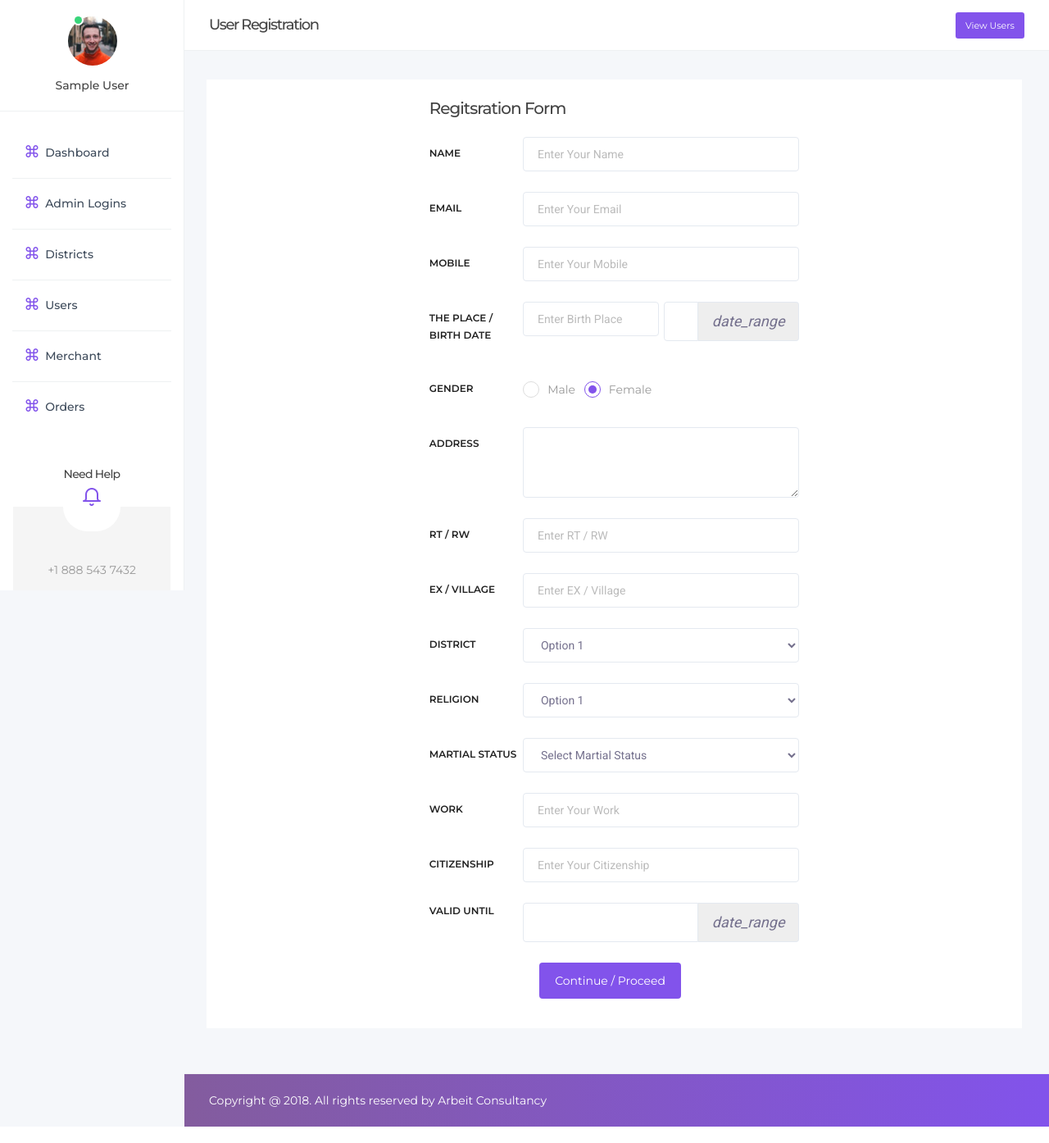
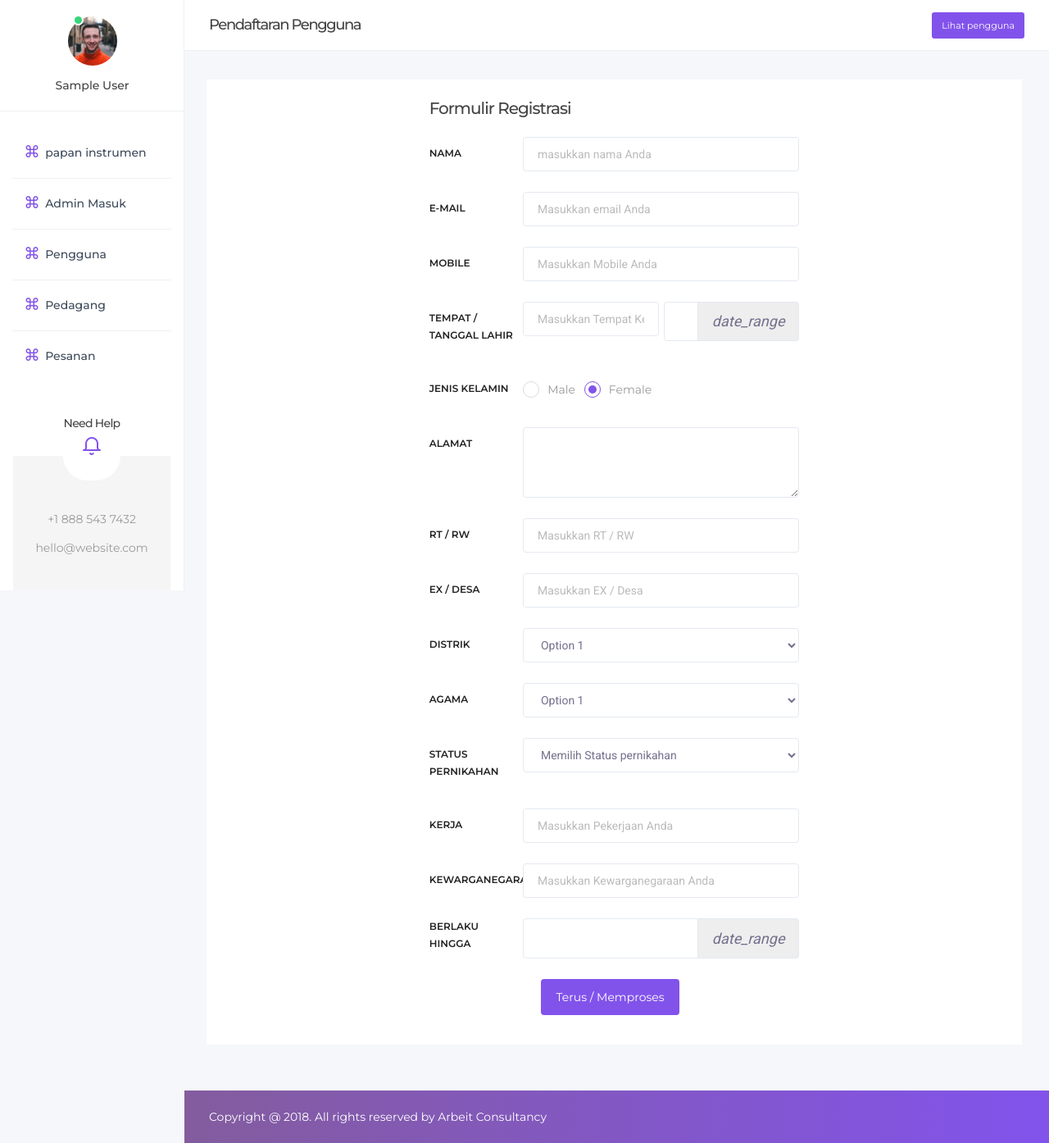
Before and after one commit to Srinivaslancius/money_transfer, a PHP site: page /indonesia_project/user.php in a window 1280 px wide. Shown: the part 80-1474 px from the top of the page at 82% size. Run offline with PHP 8.4, Linux system fonts and the light colour scheme; the visitor is signed in with stand-in values (Sample User, id 1); data that the repository does not hold is empty; some libraries are stand-ins or nearby versions; some web fonts are replaced.

Commit message:
admin changes by phani

```diff
--- a/manage_webmaster/side_menu.php
+++ b/manage_webmaster/side_menu.php
@@ -15,12 +15,11 @@
             <!-- Sidebar Menu -->
             <nav class="sidebar-nav">
                 <ul class="nav in side-menu">
-                    <li class="current-page"><a href="dashboard.php"><i class="list-icon feather feather-command"></i> <span class="hide-menu">Dashboard</span></a></li>
-                    <li><a href=""><i class="list-icon feather feather-command"></i> <span class="hide-menu">Admin Logins</span></a></li>
-                    <li><a href="view_districts.php"><i class="list-icon feather feather-command"></i> <span class="hide-menu">Districts</span></a></li>
-                    <li><a href="user.php"><i class="list-icon feather feather-command"></i> <span class="hide-menu">Users</span></a></li>
-                    <li><a href=""><i class="list-icon feather feather-command"></i> <span class="hide-menu">Merchant</span></a></li>
-                    <li><a href=""><i class="list-icon feather feather-command"></i> <span class="hide-menu">Orders</span></a></li>
+                    <li class="current-page"><a href="#"><i class="list-icon feather feather-command"></i> <span class="hide-menu">papan instrumen</span></a></li>
+                    <li><a href=""><i class="list-icon feather feather-command"></i> <span class="hide-menu">Admin Masuk</span></a></li>
+                    <li><a href=""><i class="list-icon feather feather-command"></i> <span class="hide-menu">Pengguna</span></a></li>
+                    <li><a href=""><i class="list-icon feather feather-command"></i> <span class="hide-menu">Pedagang</span></a></li>
+                    <li><a href=""><i class="list-icon feather feather-command"></i> <span class="hide-menu">Pesanan</span></a></li>
 
 
                 </ul>
--- a/manage_webmaster/user.php
+++ b/manage_webmaster/user.php
@@ -49,13 +49,13 @@
             <!-- Page Title Area -->
             <div class="row page-title clearfix">
                 <div class="page-title-left">
-                    <h6 class="page-title-heading mr-0 mr-r-5">User Registration</h6>
+                    <h6 class="page-title-heading mr-0 mr-r-5">Pendaftaran Pengguna</h6>
 
                 </div>
                 <!-- /.page-title-left -->
                 <div class="page-title-right d-none d-sm-inline-flex">
 
-                    <div class="d-none d-md-inline-flex justify-center align-items-center"><a href="view_users.php" class="btn btn-color-scheme btn-sm fs-11 fw-400 mr-l-40 pd-lr-10 mr-l-0-rtl mr-r-40-rtl hidden-xs hidden-sm ripple">View Users</a>
+                    <div class="d-none d-md-inline-flex justify-center align-items-center"><a href="view_users.php" class="btn btn-color-scheme btn-sm fs-11 fw-400 mr-l-40 pd-lr-10 mr-l-0-rtl mr-r-40-rtl hidden-xs hidden-sm ripple">Lihat pengguna</a>
                     </div>
                 </div>
                 <!-- /.page-title-right -->
@@ -70,33 +70,33 @@
                     <div class="col-md-6 widget-holder">
                         <div>
                             <div class="widget-body clearfix">
-                                <h5 class="box-title mr-b-0">Regitsration Form</h5>
+                                <h5 class="box-title mr-b-0">Formulir Registrasi</h5>
                                 <p class="text-muted"></p>
                                 <form method="post" action="Verification.php">
                                     <div class="form-group row">
-                                        <label class="col-md-3 col-form-label" for="l0">Name</label>
+                                        <label class="col-md-3 col-form-label" for="l0">Nama</label>
                                         <div class="col-md-9">
-                                            <input class="form-control" id="l0" placeholder="Enter Your Name" type="text" required name="name">
+                                            <input class="form-control" id="l0" placeholder="masukkan nama Anda" type="text" required name="name">
                                         </div>
                                     </div>
                                     <div class="form-group row">
-                                        <label class="col-md-3 col-form-label" for="l0">Email</label>
+                                        <label class="col-md-3 col-form-label" for="l0">E-mail</label>
                                         <div class="col-md-9">
-                                            <input class="form-control" id="l0" placeholder="Enter Your Email" type="email" required name="user_email">
+                                            <input class="form-control" id="l0" placeholder="Masukkan email Anda" type="email" required name="user_email">
                                         </div>
                                     </div>
                                     <div class="form-group row">
                                         <label class="col-md-3 col-form-label" for="l0">Mobile</label>
                                         <div class="col-md-9">
-                                            <input class="form-control valid_mobile_num" id="l0" maxlength="10" placeholder="Enter Your Mobile" type="text" required name="user_mobile">
+                                            <input class="form-control valid_mobile_num" id="l0" maxlength="10" placeholder="Masukkan Mobile Anda" type="text" required name="user_mobile">
                                         </div>
                                     </div>
                                     <div class="form-group row">
-                                        <label class="col-md-3 col-form-label" for="l0">The Place / Birth Date</label>
+                                        <label class="col-md-3 col-form-label" for="l0">Tempat / Tanggal lahir</label>
                                         <div class="col-md-9">
                                             <div class="row">
                                                 <div class="col-md-6">
-                                                    <input class="form-control" id="l0" placeholder="Enter Birth Place" type="text" name="birth_place" required>
+                                                    <input class="form-control" id="l0" placeholder="Masukkan Tempat Kelahiran" type="text" name="birth_place" required>
                                                 </div>
                                                 <div class="col-md-6 input-group">
                                                     <input type="text" class="form-control datepicker" data-plugin-options='{"autoclose": true,dateFormat: yyyy-mm-dd}' name="dob" required> <span class="input-group-addon"><i class="list-icon material-icons">date_range</i></span>
@@ -105,7 +105,7 @@
                                         </div>
                                     </div>
                                     <div class="form-group row">
-                                        <label class="col-md-3 col-form-label" for="l0">Gender</label>
+                                        <label class="col-md-3 col-form-label" for="l0">Jenis kelamin</label>
                                         <div class="col-md-9">
                                             <div class="radiobox">
                                                 <label>
@@ -118,27 +118,27 @@
                                         </div>
                                     </div>
                                     <div class="form-group row">
-                                        <label class="col-md-3 col-form-label" for="l0">Address</label>
+                                        <label class="col-md-3 col-form-label" for="l0">Alamat</label>
                                         <div class="col-md-9">
-                                            <textarea class="form-control" id="l15" rows="3" name="address" required></textarea>
+                                            <textarea class="form-control" id="l15" rows="3" name="masukkan alamat anda" required></textarea>
                                         </div>
                                     </div>
                                     <div class="form-group row">
                                         <label class="col-md-3 col-form-label" for="l0">RT / RW</label>
                                         <div class="col-md-9">
-                                            <input class="form-control" id="l0" placeholder="Enter RT / RW" type="text" required name="rt/rw">
+                                            <input class="form-control" id="l0" placeholder="Masukkan RT / RW" type="text" required name="rt/rw">
                                         </div>
                                     </div>
                                     <div class="form-group row">
-                                        <label class="col-md-3 col-form-label" for="l0">EX / Village</label>
+                                        <label class="col-md-3 col-form-label" for="l0">EX / Desa</label>
                                         <div class="col-md-9">
-                                            <input class="form-control" id="l0" placeholder="Enter EX / Village" type="text" required name="ex/village">
+                                            <input class="form-control" id="l0" placeholder="Masukkan EX / Desa" type="text" required name="ex/village">
                                         </div>
                                     </div>
                                     <div class="form-group row">
-                                        <label class="col-md-3 col-form-label" for="l0">District</label>
+                                        <label class="col-md-3 col-form-label" for="l0">Distrik</label>
                                         <div class="col-md-9">
-                                            <select class="form-control" id="district" name="district" required>
+                                            <select class="form-control" id="district" name="masukkan distrikmu" required>
                                                 <option>Option 1</option>
                                                 <option>Option 2</option>
                                                 <option>Option 3</option>
@@ -148,7 +148,7 @@
                                         </div>
                                     </div>
                                     <div class="form-group row">
-                                        <label class="col-md-3 col-form-label" for="l0">Religion</label>
+                                        <label class="col-md-3 col-form-label" for="l0">Agama</label>
                                         <div class="col-md-9">
                                             <select class="form-control" id="religion" name="religion" required>
                                                 <option>Option 1</option>
@@ -160,29 +160,29 @@
                                         </div>
                                     </div>
                                     <div class="form-group row">
-                                        <label class="col-md-3 col-form-label" for="l0">Martial Status</label>
+                                        <label class="col-md-3 col-form-label" for="l0">Status pernikahan</label>
                                         <div class="col-md-9">
                                             <select class="form-control" id="martial_status" name="martial_status" required>
-                                                <option value="">Select Martial Status</option>
+                                                <option value="">Memilih Status pernikahan</option>
                                                 <option value="1">Single</option>
                                                 <option value="2">Married</option>
                                             </select>
                                         </div>
                                     </div>
                                     <div class="form-group row">
-                                        <label class="col-md-3 col-form-label" for="l0">Work</label>
+                                        <label class="col-md-3 col-form-label" for="l0">Kerja</label>
                                         <div class="col-md-9">
-                                            <input class="form-control" id="l0" placeholder="Enter Your Work" type="text" name="work" required>
+                                            <input class="form-control" id="l0" placeholder="Masukkan Pekerjaan Anda" type="text" name="work" required>
                                         </div>
                                     </div>
                                     <div class="form-group row">
-                                        <label class="col-md-3 col-form-label" for="l0">Citizenship</label>
+                                        <label class="col-md-3 col-form-label" for="l0">Kewarganegaraan</label>
                                         <div class="col-md-9">
-                                            <input class="form-control" id="l0" placeholder="Enter Your Citizenship" type="text" name="citizenship" required>
+                                            <input class="form-control" id="l0" placeholder="Masukkan Kewarganegaraan Anda" type="text" name="citizenship" required>
                                         </div>
                                     </div>
                                     <div class="form-group row">
-                                        <label class="form-control-label col-md-3">Valid Until</label>
+                                        <label class="form-control-label col-md-3">Berlaku hingga</label>
                                         <div class="input-group col-md-9">
                                             <input type="text" class="form-control datepicker" data-plugin-options='{"autoclose": true,dateFormat: yyyy-mm-dd}' name="valid_until" required> <span class="input-group-addon"><i class="list-icon material-icons">date_range</i></span>
                                         </div>
@@ -190,7 +190,7 @@
                                     </div>
 
                                     <div class="form-actions btn-list">
-                                        <center><button class="btn btn-primary" type="submit" name="submit">Continue / Proceed</button></center>
+                                        <center><button class="btn btn-primary" type="submit" name="submit">Terus / Memproses</button></center>
 
                                     </div>
                                 </form>
```
Also changed, not shown: manage_webmaster/dashboard.php (+26 -18 lines).
